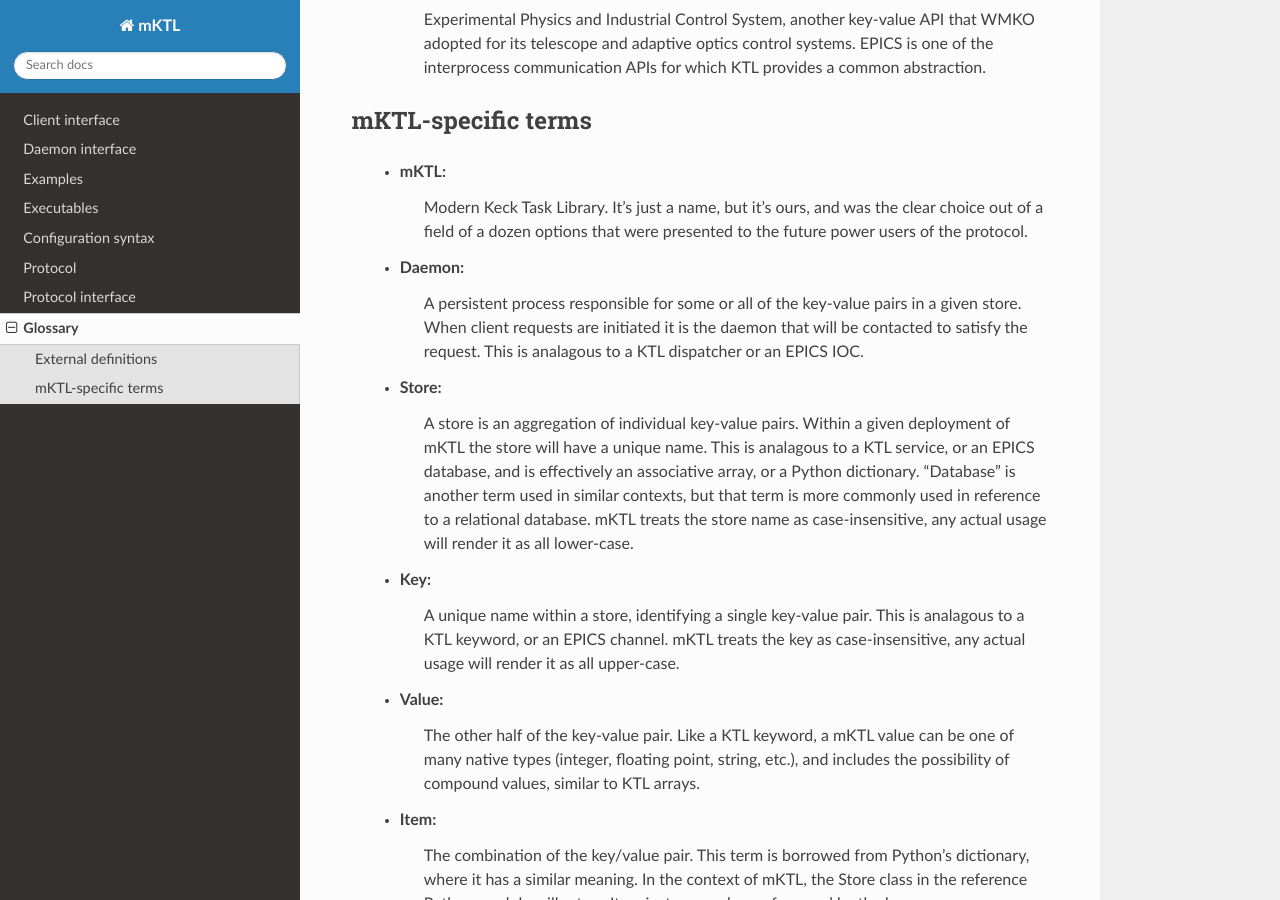
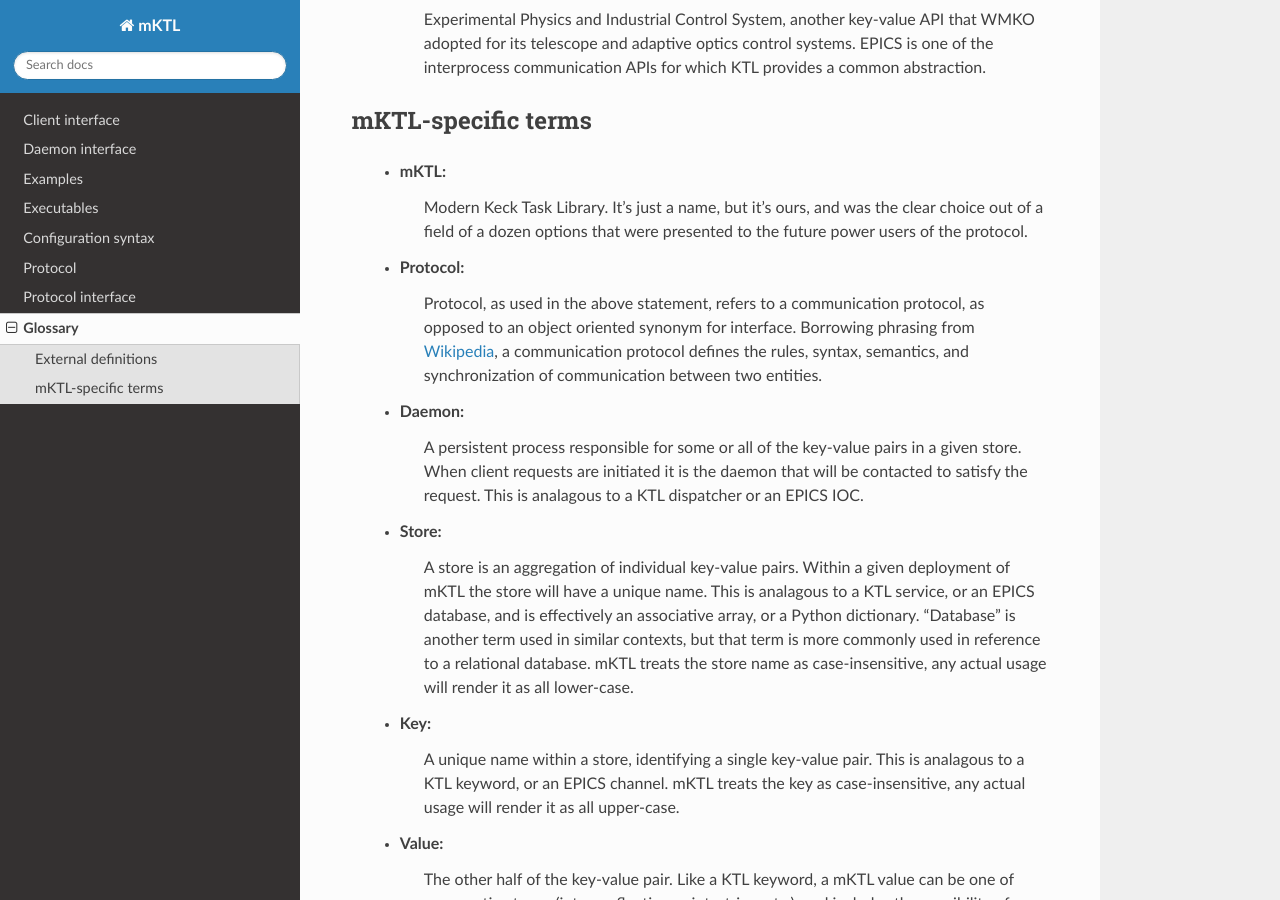
Before and after one commit to KeckObservatory/mKTL, a Sphinx documentation site: the page built from doc/glossary.rst, in a window 1280 px wide and 900 px high, scrolled down 604 px. Built offline with Sphinx 7.4.7 and the Read the Docs theme 3.1.0, drawn with Linux system fonts in a browser that asks for light colours.

Commit message:
Add 'protocol' to the glossary.

```diff
--- a/doc/glossary.rst
+++ b/doc/glossary.rst
@@ -37,7 +37,16 @@
              and was the clear choice out of a field of a dozen options
 	     that were presented to the future power users of the protocol.
 
- *  **Daemon**:
+ * **Protocol**:
+		Protocol, as used in the above statement, refers to
+		a communication protocol, as opposed to an object
+		oriented synonym for interface. Borrowing phrasing from
+		`Wikipedia <https://en.wikipedia.org/wiki/Communication_protocol>`_,
+		a communication protocol defines the rules, syntax,
+		semantics, and synchronization of communication between
+		two entities.
+
+ * **Daemon**:
 		A persistent process responsible for some or all of
 		the key-value pairs in a given store. When client
 		requests are initiated it is the daemon that will be
```
